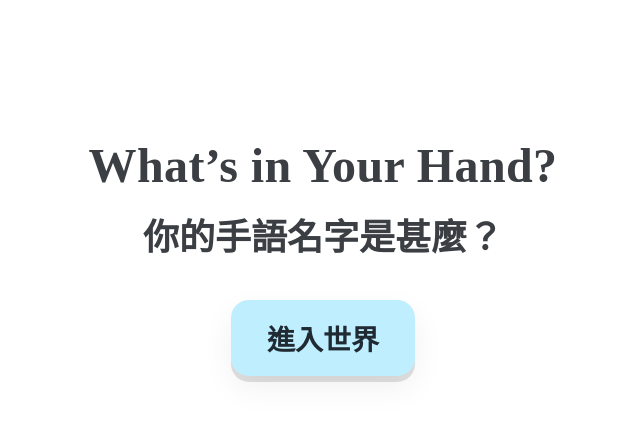
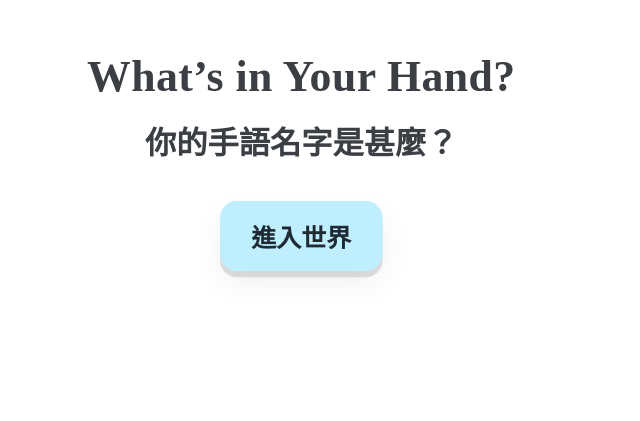
Before and after one commit to a03055147-code/1234, a plain HTML site: page index.html in a window 1280 px wide. Shown: the part 255-676 px from the top of the page, without its empty margins (360-1000 px from the left). Drawn offline with Linux system fonts and the light colour scheme.

Commit message:
Add files via upload

```diff
--- a/index.html
+++ b/index.html
@@ -19,19 +19,32 @@
 
   <style>
     /* —— 全站沉浸式設定 —— */
-    html,body{height:100%;margin:0;overscroll-behavior:none;touch-action:none;background:#ffffff;color:#3b3f44;}
+    html,body{
+      height:100%;margin:0;overscroll-behavior:none;touch-action:none;
+      background:#ffffff;color:#3b3f44;
+    }
     *{-webkit-user-select:none;user-select:none;-webkit-touch-callout:none;}
     input,textarea{-webkit-user-select:text;user-select:text;-webkit-touch-callout:default;}
 
-    /* 外層容器：滿版置中 */
-    .outer{width:100vw;height:100vh;overflow:hidden;display:grid;place-items:center;}
+    /* 外層容器佔滿螢幕（固定定位，避免 100vh/dvh 落差） */
+    .outer{
+      position:fixed; inset:0; overflow:hidden; display:block;
+      padding:
+        env(safe-area-inset-top)
+        env(safe-area-inset-right)
+        env(safe-area-inset-bottom)
+        env(safe-area-inset-left);
+      box-sizing:border-box;
+    }
 
-    /* 舞台縮放到 1366×1024，改以中心為原點 + 使用 --vh 修正 iOS 的 100vh 問題 */
-    .fit{
-      width:1024px;
-      height:768px;
-      transform-origin:center center;
-      transform: scale(calc(min(100vw/1366, (var(--vh, 1vh) * 100)/1024)));
+    /* —— 舞台（基準 1024×768），由 JS 等比縮放置中 —— */
+    .stage.fit{
+      width:1024px;  /* ← 基準寬 */
+      height:768px;  /* ← 基準高 */
+      position:absolute; left:50%; top:50%;
+      transform:translate(-50%,-50%) scale(1); /* scale 由 JS 動態帶入 */
+      transform-origin:top left;               /* 以左上角作為縮放原點 */
+      background:#ffffff;
     }
 
     /* 視覺設定 */
@@ -41,86 +54,31 @@
       --button:#bfefff;
       --button-hover:#a8e6ff;
     }
-
-    .stage{width:1366px;height:1024px;position:relative;background:var(--bg);}
     .center-wrap{
       position:absolute;left:50%;top:50%;transform:translate(-50%,-50%);
       text-align:center;width:min(90%,820px);
     }
-
-    h1{
-      margin:0 0 20px;
-      font-weight:800;
-      letter-spacing:0.4px;
-      font-size:48px;
-    }
+    h1{ margin:0 0 20px; font-weight:800; letter-spacing:0.4px; font-size:42px; }
     .subtitle{
       font-family:"Noto Sans TC","Manrope",sans-serif;
-      font-weight:900;
-      margin:0 0 44px;
-      line-height:1.2;
-      font-size:36px;
+      font-weight:900; margin:0 0 40px; line-height:1.2; font-size:30px;
     }
-
     .cta{
-      display:inline-block;
-      padding:18px 36px;
-      border-radius:18px;
-      background:var(--button);
-      color:#1f2a33;
-      text-decoration:none;
-      font-weight:900;
-      font-size:28px;
-      font-family:"Noto Sans TC",sans-serif;
+      display:inline-block; padding:16px 30px; border-radius:16px;
+      background:var(--button); color:#1f2a33; text-decoration:none;
+      font-weight:900; font-size:24px; font-family:"Noto Sans TC",sans-serif;
       box-shadow:0 6px 0 rgba(0,0,0,0.12),0 12px 32px rgba(0,0,0,0.06);
       transition:transform .08s ease,background .15s ease,box-shadow .15s ease;
     }
     .cta:hover{
-      background:var(--button-hover);
-      transform:translateY(-1px);
+      background:var(--button-hover); transform:translateY(-1px);
       box-shadow:0 7px 0 rgba(0,0,0,0.12),0 14px 36px rgba(0,0,0,0.08);
     }
     .cta:active{
       transform:translateY(1px);
       box-shadow:0 4px 0 rgba(0,0,0,0.12),0 8px 20px rgba(0,0,0,0.06);
     }
-
-    /* iPad 安全區（可留著，避免 Home bar / 瀏海誤差） */
-    .outer{
-      padding:
-        env(safe-area-inset-top)
-        env(safe-area-inset-right)
-        env(safe-area-inset-bottom)
-        env(safe-area-inset-left);
-      box-sizing:border-box;
-    }
   </style>
-
-  <style>
-    /* iPad / iOS Safari：避免 100vh 位移 */
-    .outer{ height: 100vh; } /* 先給舊機 fallback */
-    @supports (height: 100dvh) {
-      .outer{ height: 100dvh; } /* 新版 iOS / iPadOS 用 dvh */
-    }
-    /* 再準備一個 --vh 變數備援（超舊版 iOS 也穩）*/
-    .outer.use-vh-var{ height: calc(var(--vh, 1vh) * 100); }
-  </style>
-  <script>
-    // 用 visualViewport 取得真實可視高，寫入 --vh，旋轉/工具列收放都會更新
-    (function(){
-      function setVH(){
-        var h = (window.visualViewport ? window.visualViewport.height : window.innerHeight);
-        document.documentElement.style.setProperty('--vh', (h * 0.01) + 'px');
-      }
-      setVH();
-      window.addEventListener('resize', setVH);
-      window.addEventListener('orientationchange', setVH);
-      // 啟用 .outer 的備援高度類別
-      addEventListener('DOMContentLoaded', () => {
-        document.querySelectorAll('.outer').forEach(n => n.classList.add('use-vh-var'));
-      });
-    })();
-  </script>
 </head>
 
 <body>
@@ -133,5 +91,28 @@
       </div>
     </div>
   </div>
+
+  <script>
+    (function(){
+      // 舞台基準尺寸（要再縮小/放大可改這裡，並同步改 CSS 的 width/height）
+      const BASE_W = 1024;
+      const BASE_H = 768;
+      const stage = document.querySelector('.stage.fit');
+
+      function fit(){
+        // 用 visualViewport 取得真實可視區，避開 iOS 100vh/dvh 的坑
+        const vw = window.visualViewport ? window.visualViewport.width  : window.innerWidth;
+        const vh = window.visualViewport ? window.visualViewport.height : window.innerHeight;
+        const scale = Math.min(vw / BASE_W, vh / BASE_H);
+        stage.style.transform = `translate(-50%,-50%) scale(${scale})`;
+      }
+
+      fit();
+      const vv = window.visualViewport;
+      if (vv) vv.addEventListener('resize', fit, {passive:true});
+      window.addEventListener('resize', fit, {passive:true});
+      window.addEventListener('orientationchange', fit, {passive:true});
+    })();
+  </script>
 </body>
 </html>
```
